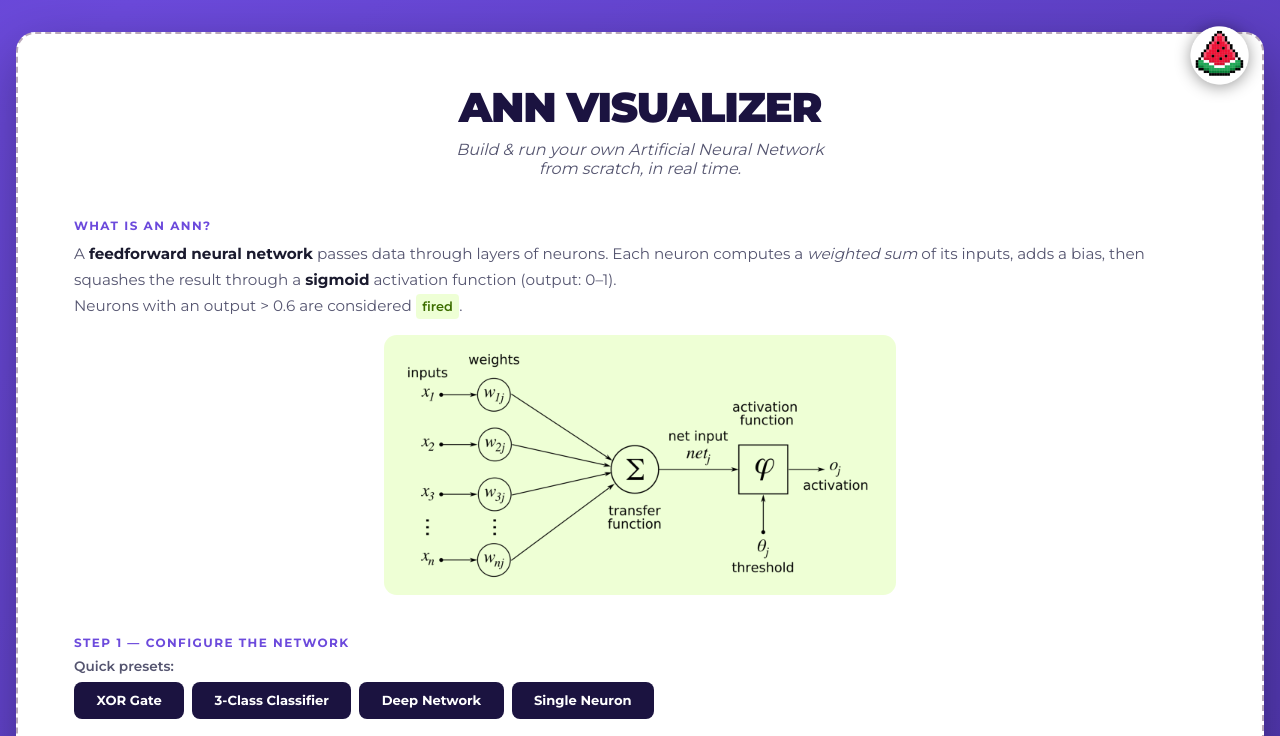
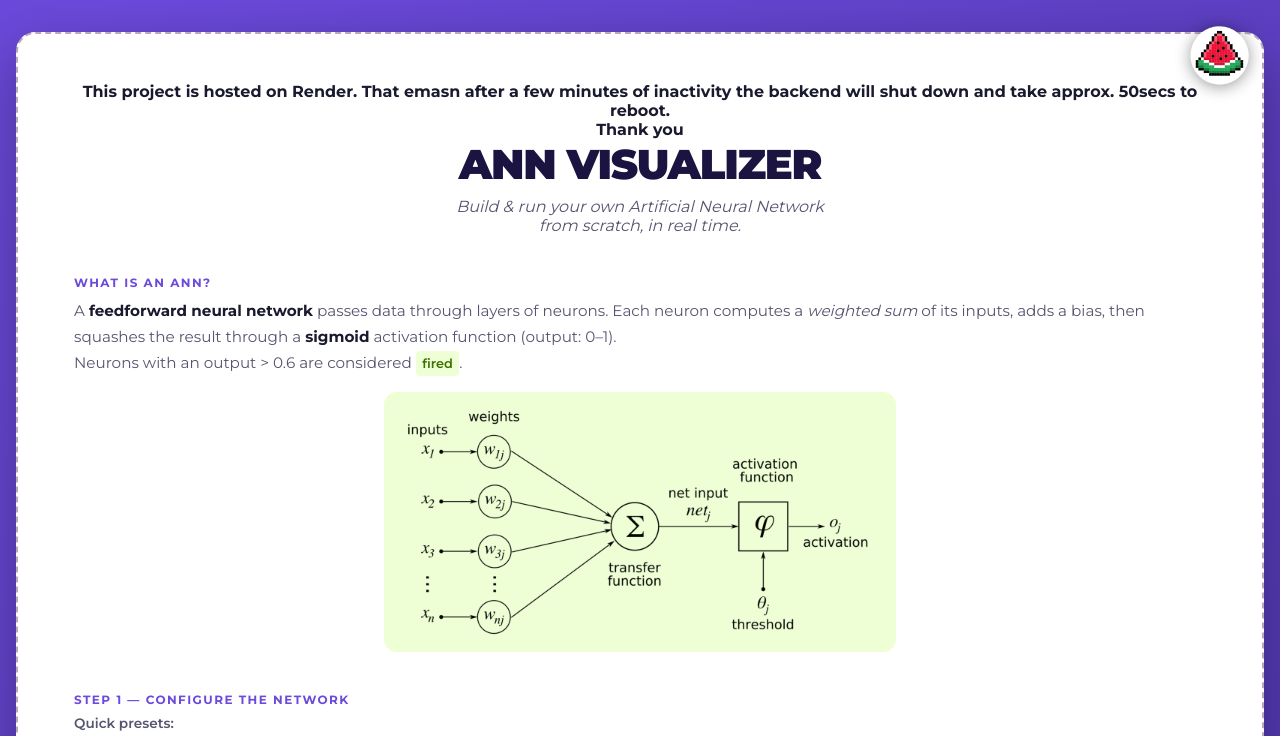
Before and after one commit to paboyi/0034-1---Portfolio-Ver.-ANN---Forward-Neural-Network-Visualization, a plain HTML site: page frontend/src/index.html in a window 1280 px wide. Shown: the top 736 px of the page. Drawn offline with Linux system fonts and the light colour scheme.

Commit message:
mini update - User notice message on frontend about Render 'winding down'

```diff
--- a/frontend/src/index.html
+++ b/frontend/src/index.html
@@ -23,6 +23,7 @@
 
       <!--  Header  -->
       <header class="card__header">
+        <h4>This project is hosted on Render. That emasn after a few minutes of inactivity the backend will shut down and take approx. 50secs to reboot. <br /> Thank you</h4>
         <h1>ANN Visualizer</h1>
         <p class="subtitle">Build &amp; run your own Artificial Neural Network <br /> from scratch, in real time.</p>
       </header>
```
Also changed, not shown: 3 other files.
